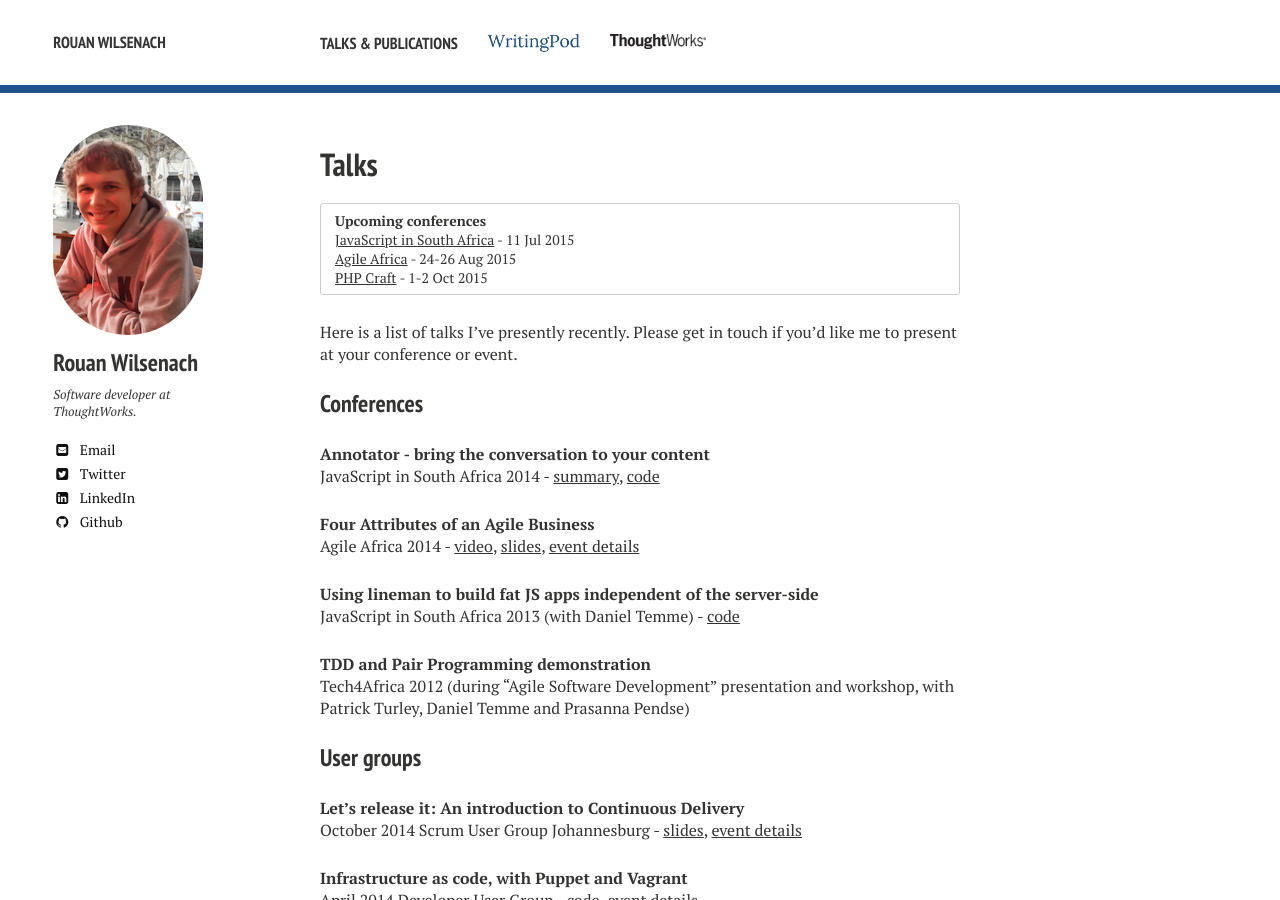
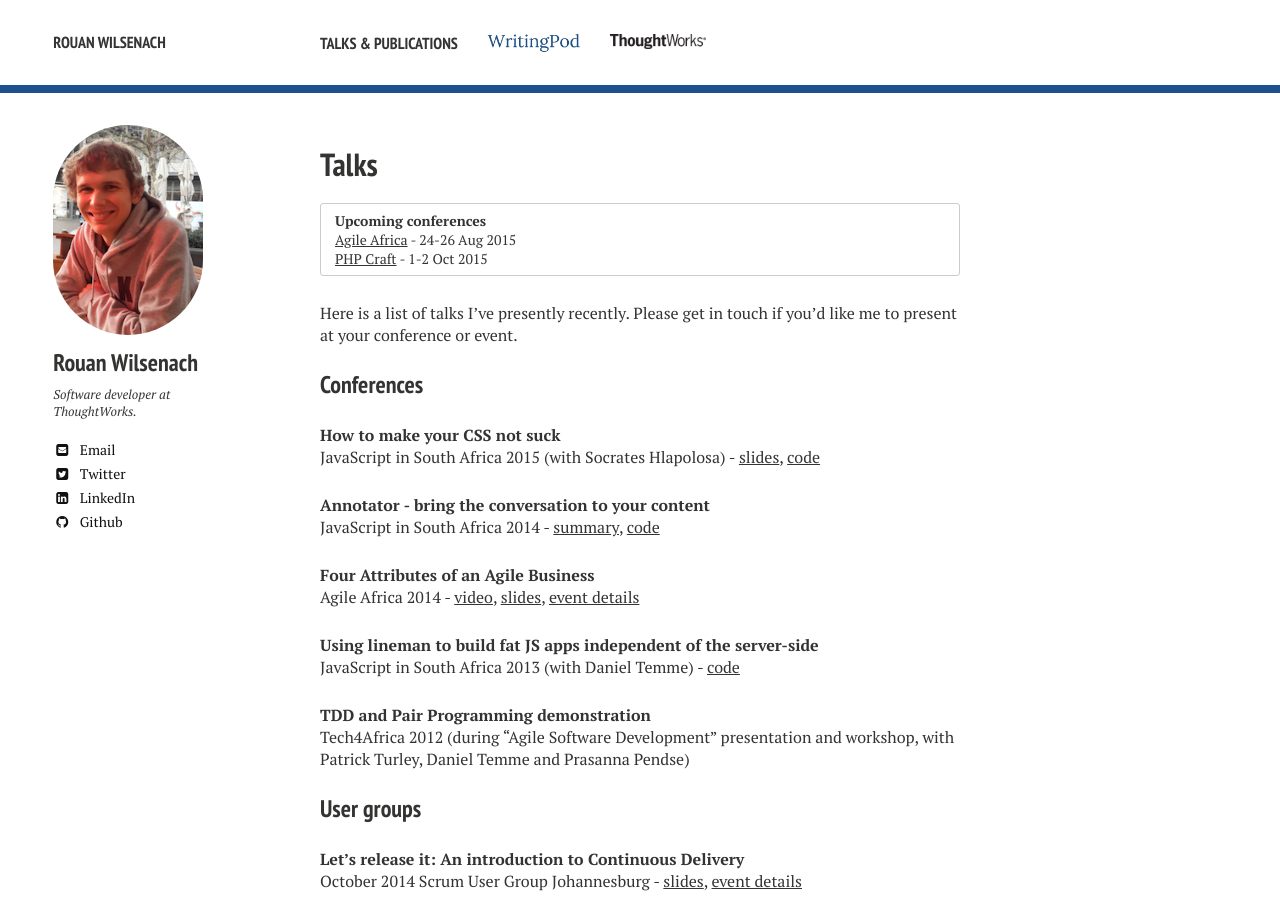
Before and after one commit to rouanw/rouanw.github.io, a Jekyll site: the page built from talks/index.md, in a window 1280 px wide and 900 px high. Built offline with Jekyll 4.4.1, drawn with Linux system fonts in a browser that asks for light colours; nearby versions of some CDN libraries.

Commit message:
added links for JSinSA 2015 talk

```diff
--- a/talks/index.md
+++ b/talks/index.md
@@ -7,7 +7,6 @@ share: false
 # Talks
 
 __Upcoming conferences__
-[JavaScript in South Africa](http://www.jsinsa.com/jsinsa/2015/index.html) - 11 Jul 2015
 [Agile Africa](http://agileafrica.jcse.org.za/proposal/emergent-design-cakes-showers-and-electricians) - 24-26 Aug 2015
 [PHP Craft](http://phpsouthafrica.com/) - 1-2 Oct 2015
 {: .notice}
@@ -15,6 +14,9 @@ __Upcoming conferences__
 Here is a list of talks I've presently recently. Please get in touch if you'd like me to present at your conference or event.
 
 ### Conferences
+
+__How to make your CSS not suck__
+JavaScript in South Africa 2015 (with Socrates Hlapolosa) - [slides](http://www.slideshare.net/rouanw/how-to-make-your-css-not-suck), [code](https://github.com/rouanw/style-guide-demo)
 
 __Annotator - bring the conversation to your content__
 JavaScript in South Africa 2014 - [summary](http://www.jsinsa.com/jsinsa/2014/files/cheatsheet/JSinSA%202014%20handout%20-%20Annotator.pdf), [code](https://github.com/rouanw/jsinsa2014)
```
